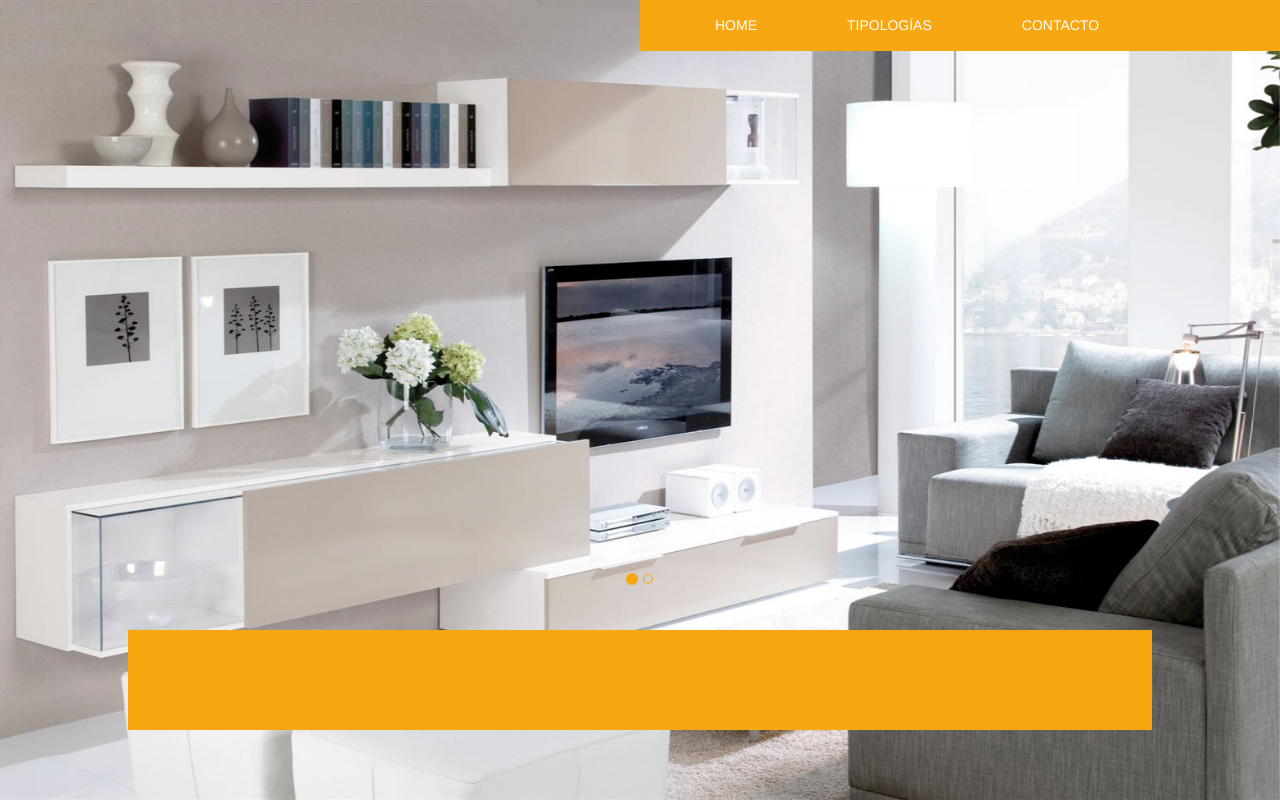
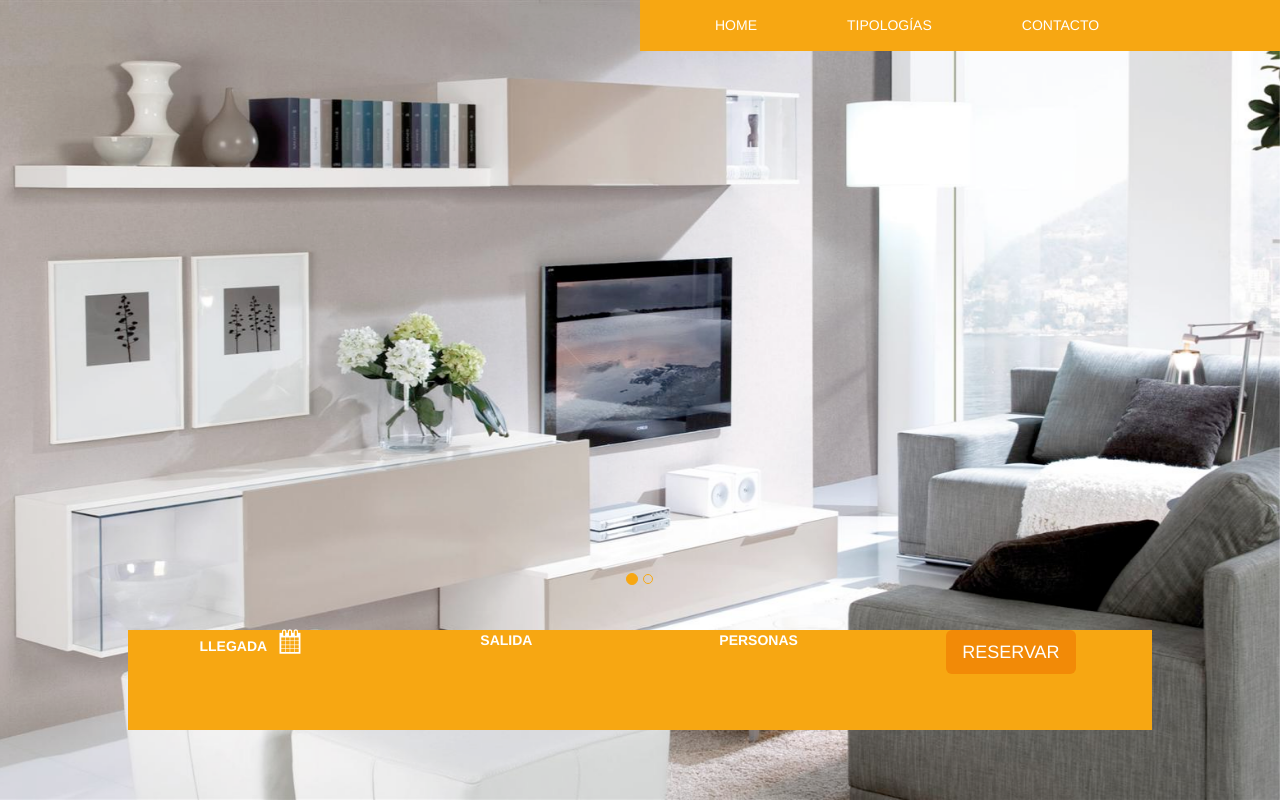
Before and after one commit to yamil777/in-project1, a CodeIgniter app: page /database/ in a window 1280 px wide. Run offline with CodeIgniter, Linux system fonts and the light colour scheme.

Commit message:
adding styles and font icons into the reservation bar

```diff
--- a/application/views/_partials/_menu.php
+++ b/application/views/_partials/_menu.php
@@ -1,7 +1,5 @@
-    <!-- Navigation -->
     <nav class="coralt-navbar navbar navbar-inverse navbar-fixed-top" role="navigation">
         <div class="container">
-            <!-- Brand and toggle get grouped for better mobile display -->
             <div class="navbar-header">
                 <button type="button" class="navbar-toggle" data-toggle="collapse" data-target="#bs-example-navbar-collapse-1">
                     <span class="sr-only">Toggle navigation</span>
@@ -11,7 +9,6 @@
                 </button>
                 <a class="navbar-brand" href="#"></a>
             </div>
-            <!-- Collect the nav links, forms, and other content for toggling -->
             <div class="collapse navbar-collapse" id="bs-example-navbar-collapse-1">
                 <ul class="nav navbar-nav coralt-nav">
                     <li>
@@ -25,7 +22,5 @@
                     </li>
                 </ul>
             </div>
-            <!-- /.navbar-collapse -->
         </div>
-        <!-- /.container -->
     </nav>
--- a/application/views/_partials/_reservation-bar.php
+++ b/application/views/_partials/_reservation-bar.php
@@ -1,3 +1,17 @@
-<div class="reservation-bar-container carousel-indicators">
-
-</div>
+	<div class="reservation-bar-container carousel-indicators col-xs-12">
+		<div class="col-xs-3">
+			<label>LLEGADA</label>
+			<span class="font-icon">&#xe801;</span>
+		</div>
+		<div class="col-xs-3">
+			<label>SALIDA</label>
+		</div>
+		<div class="col-xs-3">
+			<label>PERSONAS</label>
+		</div>
+		<div class="col-xs-3">
+			<button class="btn btn-default btn-lg btn-reservar">
+				RESERVAR
+			</button>
+		</div>
+	</div>
--- a/application/views/_partials/layout/_header.php
+++ b/application/views/_partials/layout/_header.php
@@ -17,6 +17,9 @@
 
 	     <!-- Custom CSS -->
 	    <link href="css/general.css" rel="stylesheet">
+
+	     <!-- Fonts Icons CSS -->
+	    <link href="css/fontello.css" rel="stylesheet">
 	</head>
 
 	<body>
--- /dev/null
+++ b/css/fontello.css
@@ -0,0 +1,60 @@
+@font-face {
+  font-family: 'fontello';
+  src: url('../fonts/fontello.eot?91419086');
+  src: url('../fonts/fontello.eot?91419086#iefix') format('embedded-opentype'),
+       url('../fonts/fontello.woff?91419086') format('woff'),
+       url('../fonts/fontello.ttf?91419086') format('truetype'),
+       url('../fonts/fontello.svg?91419086#fontello') format('svg');
+  font-weight: normal;
+  font-style: normal;
+}
+/* Chrome hack: SVG is rendered more smooth in Windozze. 100% magic, uncomment if you need it. */
+/* Note, that will break hinting! In other OS-es font will be not as sharp as it could be */
+/*
+@media screen and (-webkit-min-device-pixel-ratio:0) {
+  @font-face {
+    font-family: 'fontello';
+    src: url('../font/fontello.svg?91419086#fontello') format('svg');
+  }
+}
+*/
+
+ [class^="icon-"]:before, [class*=" icon-"]:before {
+  font-family: "fontello";
+  font-style: normal;
+  font-weight: normal;
+  speak: none;
+
+  display: inline-block;
+  text-decoration: inherit;
+  width: 1em;
+  margin-right: .2em;
+  text-align: center;
+  /* opacity: .8; */
+
+  /* For safety - reset parent styles, that can break glyph codes*/
+  font-variant: normal;
+  text-transform: none;
+
+  /* fix buttons height, for twitter bootstrap */
+  line-height: 1em;
+
+  /* Animation center compensation - margins should be symmetric */
+  /* remove if not needed */
+  margin-left: .2em;
+
+  /* you can be more comfortable with increased icons size */
+  /* font-size: 120%; */
+
+  /* Font smoothing. That was taken from TWBS */
+  -webkit-font-smoothing: antialiased;
+  -moz-osx-font-smoothing: grayscale;
+
+  /* Uncomment for 3D effect */
+  /* text-shadow: 1px 1px 1px rgba(127, 127, 127, 0.3); */
+}
+
+.icon-calendar:before { content: '\e800'; } /* '' */
+.icon-calendar-1:before { content: '\e801'; } /* '' */
+.icon-calendar-2:before { content: '\e802'; } /* '' */
+.icon-calendar-3:before { content: '\e803'; } /* '' */
--- a/css/general.css
+++ b/css/general.css
@@ -47,4 +47,59 @@
  	background-color: #f7a712;
  	left: 40%;
   	bottom: 70px;
+  	color: white;
  }
+
+.btn-reservar {
+	background-color: #f28a07;
+	border: 0;
+	color: white;
+}
+
+.btn-reservar:hover {
+	background: #f28a07;
+	cursor: pointer;
+	text-shadow: 0 -1px 1px #f7a712;
+	font-size: bold;
+	color: white;
+	font-weight: bold;
+}
+/*
+ * icons class
+ */
+.font-icon {
+	font-family: "fontello";
+	font-style: normal;
+	font-weight: normal;
+	speak: none;
+
+	display: inline-block;
+	text-decoration: inherit;
+	width: 1em;
+	margin-right: .2em;
+	text-align: center;
+	/* opacity: .8; */
+
+	/* For safety - reset parent styles, that can break glyph codes*/
+	font-variant: normal;
+	text-transform: none;
+
+	/* fix buttons height, for twitter bootstrap */
+	line-height: 1em;
+
+	/* Animation center compensation - margins should be symmetric */
+	/* remove if not needed */
+	margin-left: .2em;
+
+	/* You can be more comfortable with increased icons size */
+	/* font-size: 120%; */
+
+	/* Font smoothing. That was taken from TWBS */
+	-webkit-font-smoothing: antialiased;
+	-moz-osx-font-smoothing: grayscale;
+
+	/* Uncomment for 3D effect */
+	/* text-shadow: 1px 1px 1px rgba(127, 127, 127, 0.3); */
+    font-size: 27px;
+	line-height: 24px;
+}
--- a/js/general.js
+++ b/js/general.js
@@ -1,4 +1,4 @@
 //Script to Activate the Carousel -->
 $('.carousel').carousel({
-    interval: 3000 //changes the speed
-})
+    interval: 5000, //changes the speed
+});
```
Also changed, not shown: fonts/fontello.ttf (added), fonts/fontello.woff (added), 2 other files.
